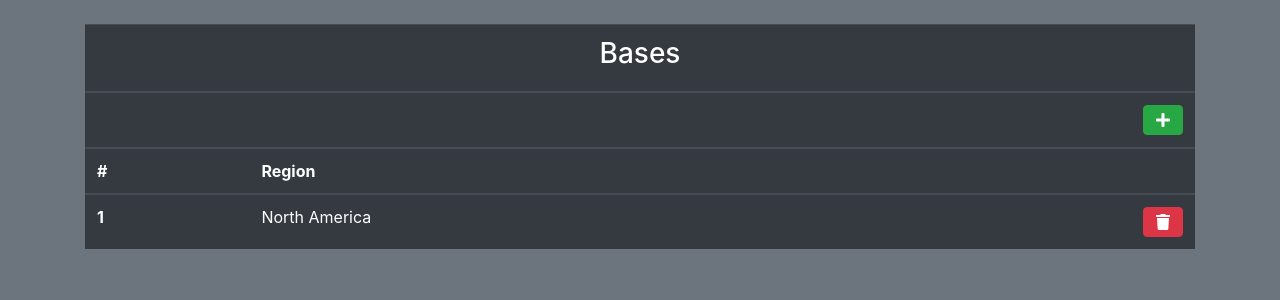
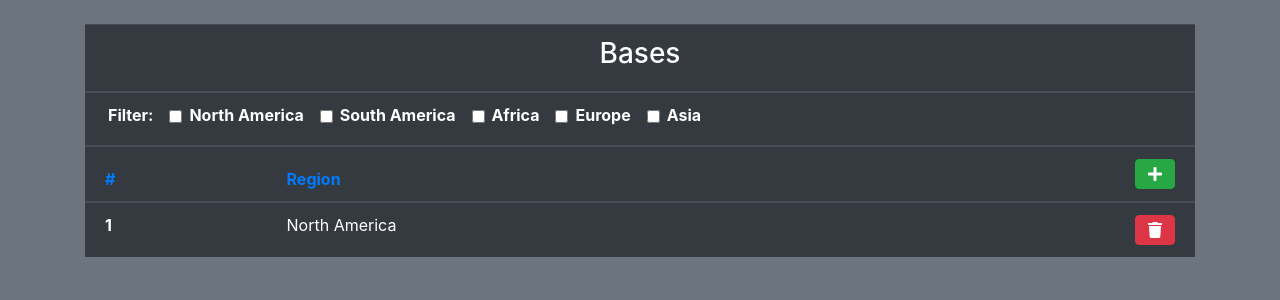
Before and after one commit to Segfavlt/villainDB, a PHP site: page /villain/base.php in a window 1280 px wide. Shown: the part 72-372 px from the top of the page. Run offline with PHP 8.4, Linux system fonts and the light colour scheme; the visitor is signed in with stand-in values (Sample User, id 1); tables that the repository leaves empty hold one stand-in row (values such as "Sample post"); some libraries are stand-ins or nearby versions.

Commit message:
Implement modal view for adding base
Implements a modal view for adding a base. Loading a new page no longer required.

```diff
--- /dev/null
+++ b/html/resources/css/custom.css
@@ -0,0 +1,3 @@
+.fa-times {
+    color: whitesmoke;
+  }
--- a/html/resources/php/base_display.php
+++ b/html/resources/php/base_display.php
@@ -7,18 +7,23 @@ if($mysql ->connect_errno) {
     echo 'Could not connect: ' . $mysql->connect_error;
 }
 
-$query = "select * from base order by id";
+$order = "order by id";
+if (isset($_GET['order_by'])){
+  $order = "order by " . $_GET['order_by'];
+}
+
+$query = "select * from base ". $order;
 $result = $mysql -> query($query);
 
 while ($row = $result->fetch_assoc()):
 ?>
 
 <tr>
-  <th scope="row"> <?php echo $row['id']; ?> </th>
+  <th scope="row"><span class="ml-2"><?php echo $row['id']; ?> </th>
   <td> <?php echo $row['region']; ?> </td>
   <td class="text-right">
     <a href="../resources/php/base_edit.php?delete=<?php echo $row['id']; ?> "
-    class="btn btn-danger"><i class="fas fa-trash"></i></a>
+    class="btn btn-danger mr-2"><i class="fas fa-trash"></i></a>
   </td>
 </tr>
 
--- a/html/resources/php/nav.php
+++ b/html/resources/php/nav.php
@@ -8,6 +8,7 @@
 <script src="https://cdnjs.cloudflare.com/ajax/libs/popper.js/1.14.7/umd/popper.min.js" integrity="sha384-UO2eT0CpHqdSJQ6hJty5KVphtPhzWj9WO1clHTMGa3JDZwrnQq4sF86dIHNDz0W1" crossorigin="anonymous"></script>
 <script src="https://stackpath.bootstrapcdn.com/bootstrap/4.3.1/js/bootstrap.min.js" integrity="sha384-JjSmVgyd0p3pXB1rRibZUAYoIIy6OrQ6VrjIEaFf/nJGzIxFDsf4x0xIM+B07jRM" crossorigin="anonymous"></script>
 <link rel="stylesheet" href="https://use.fontawesome.com/releases/v5.8.1/css/all.css" integrity="sha384-50oBUHEmvpQ+1lW4y57PTFmhCaXp0ML5d60M1M7uH2+nqUivzIebhndOJK28anvf" crossorigin="anonymous">
+<link rel="stylesheet" href="../css/custom.css">
 
 <?php
 $globals = array(
--- a/html/villain/base.php
+++ b/html/villain/base.php
@@ -26,25 +26,102 @@ if (isset($_SESSION['message'])): ?>
 <?php endif // alert ends here
 ?>
 
-
+<?php if (!isset($ordered_by)){
+  $ordered_by="id";
+  }
+?>
 <table class="table table-dark">
   <thead>
     <tr>
       <th colspan="3" scope="col" class="text-center"><h3>Bases</h3></th>
     </tr>
     <tr>
-      <th colspan="3" scope="col" class="text-right"><a href="base_add.php" class="btn btn-success"><i class="fas fa-plus"></i></a></th>
+      <th colspan="3" scope="col">
+      <div class="form-row">
+        <label class="ml-3">
+            Filter:
+        </label>
+        <div class="form-check ml-3">
+          <input class="form-check-input" type="checkbox" id="gridCheck1">
+          <label class="form-check-label" for="gridCheck1">
+            North America
+          </label>
+        </div>
+        <div class="form-check ml-3">
+          <input class="form-check-input" type="checkbox" id="gridCheck2">
+          <label class="form-check-label" for="gridCheck2">
+            South America
+          </label>
+        </div>
+        <div class="form-check ml-3">
+          <input class="form-check-input" type="checkbox" id="gridCheck3">
+          <label class="form-check-label" for="gridCheck3">
+            Africa
+          </label>
+        </div>
+        <div class="form-check ml-3">
+          <input class="form-check-input" type="checkbox" id="gridCheck4">
+          <label class="form-check-label" for="gridCheck4">
+            Europe
+          </label>
+        </div>
+        <div class="form-check ml-3">
+          <input class="form-check-input" type="checkbox" id="gridCheck5">
+          <label class="form-check-label" for="gridCheck5">
+            Asia
+          </label>
+        </div>
+      </div>
+      </th>
     </tr>
     <tr>
-      <th scope="col">#</th>
-      <th scope="col">Region</th>
-      <th colspan="2" scope="col"></th>
+      <th scope="col"><a class="ml-2" href="base.php?order_by=id">#</a></th>
+      <th scope="col"><a href="base.php?order_by=region">Region</a></th>
+      <th colspan="2" scope="col" class="text-right">
+      <button type="button" class="btn btn-success mr-2" data-toggle="modal" data-target="#exampleModal">
+      <i class="fas fa-plus"></i>
+</button>
+      </th>
     </tr>
   </thead>
   <tbody>
-    <?php include "../resources/php/base_display.php"; ?>
+    <?php include "../resources/php/base_display.php" ?>
   </tbody>
 </table>
 </div>
+
+<!-- Modal -->
+<div class="modal fade" id="exampleModal" tabindex="-1" role="dialog" aria-labelledby="exampleModalLabel" aria-hidden="true">
+  <div class="modal-dialog" role="document">
+    <div class="modal-content bg-dark">
+    <form action="../resources/php/base_edit.php" method="POST">
+      <div class="modal-header bg-dark">
+        <h5 class="modal-title" id="exampleModalLabel">Add a new base</h5>
+        <button type="button" class="close" data-dismiss="modal" aria-label="Close">
+          <span aria-hidden="true"><i class="fa fa-times" style="color:white" aria-hidden="true"></i>
+          </span>
+        </button>
+      </div>
+      <div class="modal-body bg-secondary">
+      <?php require_once '../resources/php/base_edit.php'; ?>
+      <br>
+      <div class="container">
+        <div class="form-group">
+          <label for="exampleFormControlSelect1">Select Region</label>
+          <select name= "selected_region" class="form-control" id="selected_region">
+            <?php include "../resources/php/regions_display.php"; ?>
+          </select>
+        </div>
+      </div>
+      </div>
+      <div class="modal-footer">
+        <button type="button" class="btn btn-secondary" data-dismiss="modal">Close</button>
+        <button type="submit" name="add" class="btn btn-primary">Add</button>
+
+      </div>
+    </form>
+    </div>
+  </div>
+</div>
 </body>
 </html>
```
Also changed, not shown: html/villain/base_add.php (+0 -13 lines).
